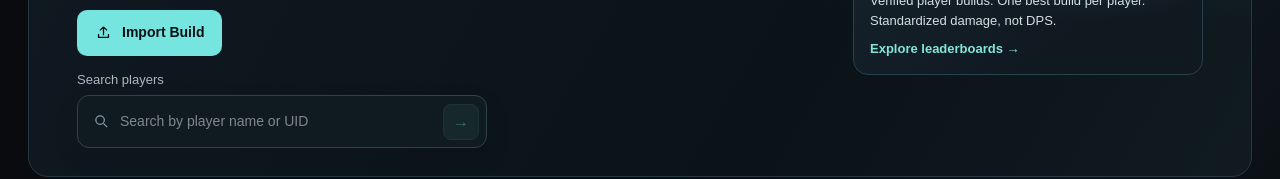
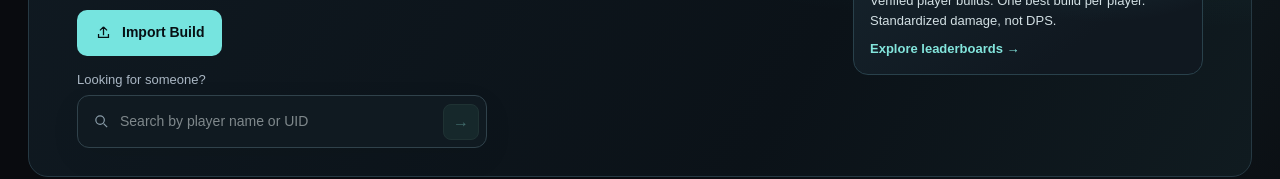
Before and after one commit to Rollsixx/Tacet-Discords-V3, a Next.js app: page / in a window 1280 px wide. Shown: the part 373-552 px from the top of the page. Built offline with nearby package versions, Linux system fonts and the light colour scheme; no server answers; the database is empty.

Commit message:
Preserve Home player search label

```diff
--- a/src/components/home-overview.tsx
+++ b/src/components/home-overview.tsx
@@ -21,7 +21,7 @@ export function HomeOverview(){
  },[result?.nextShuffleAt]);
  return <div className="home-overview">
   <section className="home-intro" aria-label="Tacet Discords build rankings"><div className="home-hero-copy"><span className="eyebrow">Wuthering Waves · Community build rankings</span><h1>See where your<br/><span>build stands.</span></h1><p>Share your Echo build. Find your place in the rankings.</p><div className="home-actions"><Link className="action" href="/import"><svg aria-hidden="true" viewBox="0 0 24 24" fill="none" stroke="currentColor" strokeWidth="1.8"><path d="M12 16V4m0 0L7 9m5-5 5 5M5 14v5h14v-5"/></svg>Import Build</Link></div>
-   <form className="home-player-search" onSubmit={event=>{event.preventDefault();if(query.trim())router.push('/profiles?'+new URLSearchParams({search:query.trim()}));}}><label htmlFor="home-player-query">Search players</label><div><svg aria-hidden="true" viewBox="0 0 24 24" fill="none" stroke="currentColor" strokeWidth="1.7"><circle cx="10" cy="10" r="6"/><path d="m15 15 5 5"/></svg><input id="home-player-query" type="search" placeholder="Search by player name or UID" value={query} onChange={event=>setQuery(event.target.value)} maxLength={64} autoComplete="off"/><button type="submit" disabled={!query.trim()} aria-label="Search players">→</button></div></form>
+   <form className="home-player-search" onSubmit={event=>{event.preventDefault();if(query.trim())router.push('/profiles?'+new URLSearchParams({search:query.trim()}));}}><label htmlFor="home-player-query">Looking for someone?</label><div><svg aria-hidden="true" viewBox="0 0 24 24" fill="none" stroke="currentColor" strokeWidth="1.7"><circle cx="10" cy="10" r="6"/><path d="m15 15 5 5"/></svg><input id="home-player-query" type="search" placeholder="Search by player name or UID" value={query} onChange={event=>setQuery(event.target.value)} maxLength={64} autoComplete="off"/><button type="submit" disabled={!query.trim()} aria-label="Search players">→</button></div></form>
   </div><aside className="home-hero-feature" aria-label="Featured leaderboard preview">{result?.featured?.[0]?(()=>{const character=result.featured[0];const leader=result.boards.find(board=>board.character===character.name)?.players[0];return <><span className="home-hero-feature-label">IN THE SPOTLIGHT</span><div className="home-hero-feature-art"><ResonatorPortrait name={character.name} className="home-hero-portrait" priority/></div><div className="home-hero-feature-copy"><span>{character.element} · Featured board</span><strong>{character.displayName||character.name}</strong>{leader?<small><RankBadge rank={leader.rank}/> {leader.ign} · {leader.score.toLocaleString(undefined,{maximumFractionDigits:0})}</small>:<small>Be the first to set a verified score</small>}<Link href={'/leaderboards?'+new URLSearchParams({character:character.name})}>View leaderboard <span aria-hidden="true">→</span></Link></div></>;})():<><span className="home-hero-feature-label">COMMUNITY RANKINGS</span><div className="home-hero-feature-copy"><strong>Builds, ranked fairly.</strong><small>Verified player builds. One best build per player. Standardized damage, not DPS.</small><Link href="/leaderboards">Explore leaderboards <span aria-hidden="true">→</span></Link></div></>}</aside>
   </section>
   <section className="home-how" aria-labelledby="how-heading"><div className="home-how-heading"><span className="eyebrow">Your next step</span><h2 id="how-heading">From screenshot to leaderboard.</h2></div><ol><li><span>01</span><div><h3>Import your screenshot</h3><p>Scan your character and five Echoes automatically.</p></div></li><li><span>02</span><div><h3>Moderator review</h3><p>Your build becomes public after approval.</p></div></li><li><span>03</span><div><h3>Enter the rankings</h3><p>Identity-verified, eligible builds receive a score.</p></div></li></ol></section>
```
